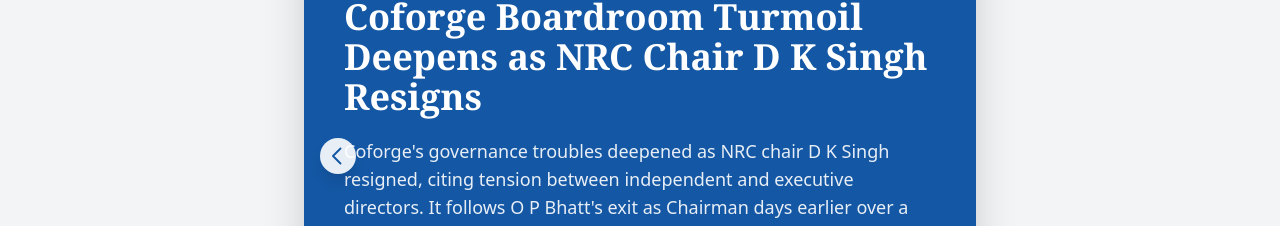
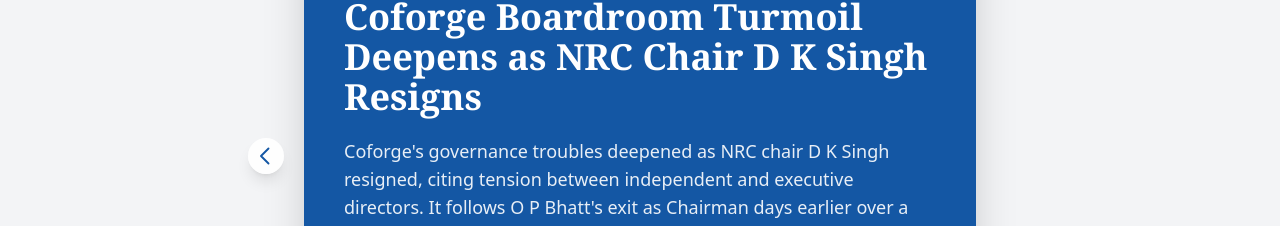
Before and after one commit to devampandey/thefinancialbuddy-website, a Next.js app: page /shorts in a window 1280 px wide. Shown: the part 346-572 px from the top of the page. Built offline with nearby package versions, Linux system fonts and the light colour scheme; no server answers.

Commit message:
Shorts: push nav arrows fully outside the card instead of overlapping its text

```diff
--- a/components/ShortsFeed.js
+++ b/components/ShortsFeed.js
@@ -189,19 +189,21 @@
           screens, where touch swipe is the primary — and sufficient —
           interaction.
 
-          This overlay is itself capped at max-w-2xl and centered exactly
-          like the card (same mx-auto + matching horizontal padding as the
-          section below), with pointer-events disabled on the wrapper and
-          re-enabled only on the buttons — otherwise `right-3`/`left-3`
-          against the full-width outer div plants the buttons at the true
-          screen edge, nowhere near the card on a wide desktop viewport. */}
-      <div className="pointer-events-none absolute inset-0 z-10 mx-auto hidden max-w-2xl items-center justify-between px-2 sm:flex sm:px-4">
+          This overlay is capped at max-w-2xl and centered exactly like the
+          card (same mx-auto), with pointer-events disabled on the wrapper
+          and re-enabled only on the buttons. The buttons themselves sit at
+          a NEGATIVE offset (-left-14/-right-14) — i.e. outside this box's
+          own edge, in the gray gutter beside the card — rather than inside
+          it via padding; matching the card's own width exactly meant a
+          padding-based inset still landed inside the card, on top of its
+          text, since the card fills this same box edge-to-edge. */}
+      <div className="pointer-events-none absolute inset-0 z-10 mx-auto hidden max-w-2xl items-center sm:flex">
         {activeIndex > 0 ? (
           <button
             type="button"
             onClick={() => scrollByCard(-1)}
             aria-label="Previous story"
-            className="pointer-events-auto flex items-center justify-center rounded-full bg-white/90 p-2 text-navy shadow-lg transition-opacity hover:opacity-90"
+            className="pointer-events-auto absolute -left-14 top-1/2 flex -translate-y-1/2 items-center justify-center rounded-full bg-white/90 p-2 text-navy shadow-lg transition-opacity hover:opacity-90"
           >
             <svg width="20" height="20" viewBox="0 0 16 16" fill="none">
               <path d="M10 2L4 8l6 6" stroke="currentColor" strokeWidth="1.5" strokeLinecap="round" strokeLinejoin="round" />
@@ -215,7 +217,7 @@
             type="button"
             onClick={() => scrollByCard(1)}
             aria-label="Next story"
-            className="pointer-events-auto flex items-center justify-center rounded-full bg-white/90 p-2 text-navy shadow-lg transition-opacity hover:opacity-90"
+            className="pointer-events-auto absolute -right-14 top-1/2 flex -translate-y-1/2 items-center justify-center rounded-full bg-white/90 p-2 text-navy shadow-lg transition-opacity hover:opacity-90"
           >
             <svg width="20" height="20" viewBox="0 0 16 16" fill="none">
               <path d="M6 2l6 6-6 6" stroke="currentColor" strokeWidth="1.5" strokeLinecap="round" strokeLinejoin="round" />
```
